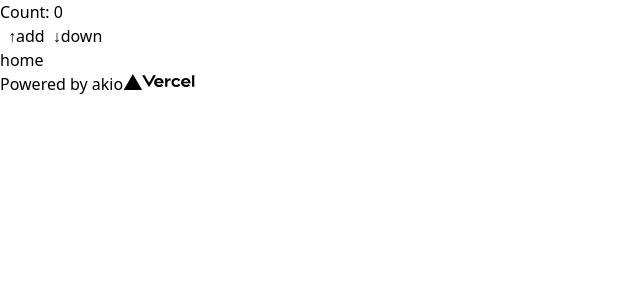
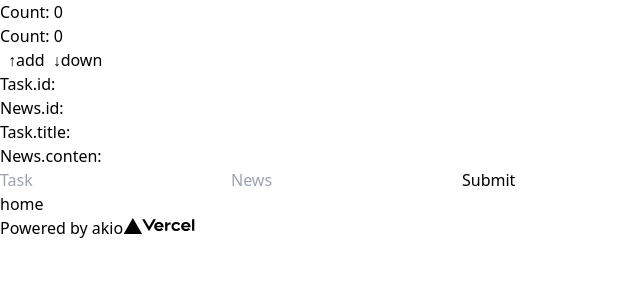
Before and after one commit to akiogitgit/kazuT-redux-toolkit, a Next.js app: page /redux-toolkit in a window 1280 px wide. Shown: the top 300 px of the page, without its empty margins (0-640 px from the left). Built offline with nearby package versions, Linux system fonts and the light colour scheme.

Commit message:
外部から couterSlice, uiSliceを変えられるようになった

```diff
--- a/pages/redux-toolkit.tsx
+++ b/pages/redux-toolkit.tsx
@@ -2,23 +2,74 @@ import React, { VFC } from 'react'
 import Link from 'next/link'
 import { useDispatch, useSelector } from 'react-redux'
 import { Layout } from '../components/Layout'
-import { decrease, increase } from '../slices/counterSlice'
+import { decrease, increase, selectConter } from '../slices/counterSlice'
+import {
+  setEditedTask,
+  setEditedNews,
+  resetEditedTask,
+  resetEditedNews,
+  selectTask,
+  selectNews,
+} from '../slices/uiSlice'
 
 const ReduxToolkit: VFC = () => {
-  // useSelectorで値を取得できる
-  const count = useSelector((state) => state.counter.count)
   // dispatchでメソッドを呼べる
   const dispatch = useDispatch()
+
+  // useSelectorで値を取得できる
+  // 直接探しに行く
+  const count = useSelector((state) => state.counter.count)
+  // あらかじめ、counterSliceで使えるようにしたもの
+  const Count = useSelector(selectConter)
+
+  const Task = useSelector(selectTask)
+  const News = useSelector(selectNews)
+
+  const anpan = { id: 'id', title: 'anpan' }
 
   return (
     <Layout title="redux toolkit">
       <div className="text-xl">
         <h1>Count: {count}</h1>
+        <h1>Count: {Count}</h1>
         <button onClick={() => dispatch(increase())}>↑add　</button>
         <button onClick={() => dispatch(decrease())}>↓down</button>
-        <br />
+
+        <ul className="my-12">
+          <li>Task.id:　{Task.id}</li>
+          <li>News.id:　{News.id}</li>
+          <li>Task.title:　{Task.title}</li>
+          <li>News.conten:　{News.content}</li>
+        </ul>
+
+        <form
+          onSubmit={(e) => {
+            dispatch(setEditedTask(anpan))
+          }}
+        >
+          <input
+            className="border-2 block"
+            type="text"
+            value={Task.title}
+            placeholder="Task"
+            onChange={(e) =>
+              dispatch(setEditedTask({ id: '1', title: e.target.value }))
+            }
+          />
+          <input
+            className="border-2"
+            type="text"
+            value={News.content}
+            placeholder="News"
+            onChange={(e) =>
+              dispatch(setEditedNews({ id: '1', content: e.target.value }))
+            }
+          />
+          <button type="submit">Submit</button>
+        </form>
+
         <Link href="/">
-          <div className="mt-20">home</div>
+          <div className="mt-20 cursor-pointer">home</div>
         </Link>
       </div>
     </Layout>
--- a/slices/counterSlice.ts
+++ b/slices/counterSlice.ts
@@ -1,4 +1,5 @@
 import { createSlice } from '@reduxjs/toolkit'
+import { RootState } from '../app/store'
 
 export interface CounterState {
   count: number
@@ -22,6 +23,11 @@ export const counterSlice = createSlice({
   },
 })
 
+// 発火に使う
 export const { increase, decrease } = counterSlice.actions
 
+// Rootで定義した、store内のcouterで登録したやつを呼び出して格納
+export const selectConter = (state: RootState) => state.counter.count
+
+// storeで使う
 export default counterSlice.reducer
```
